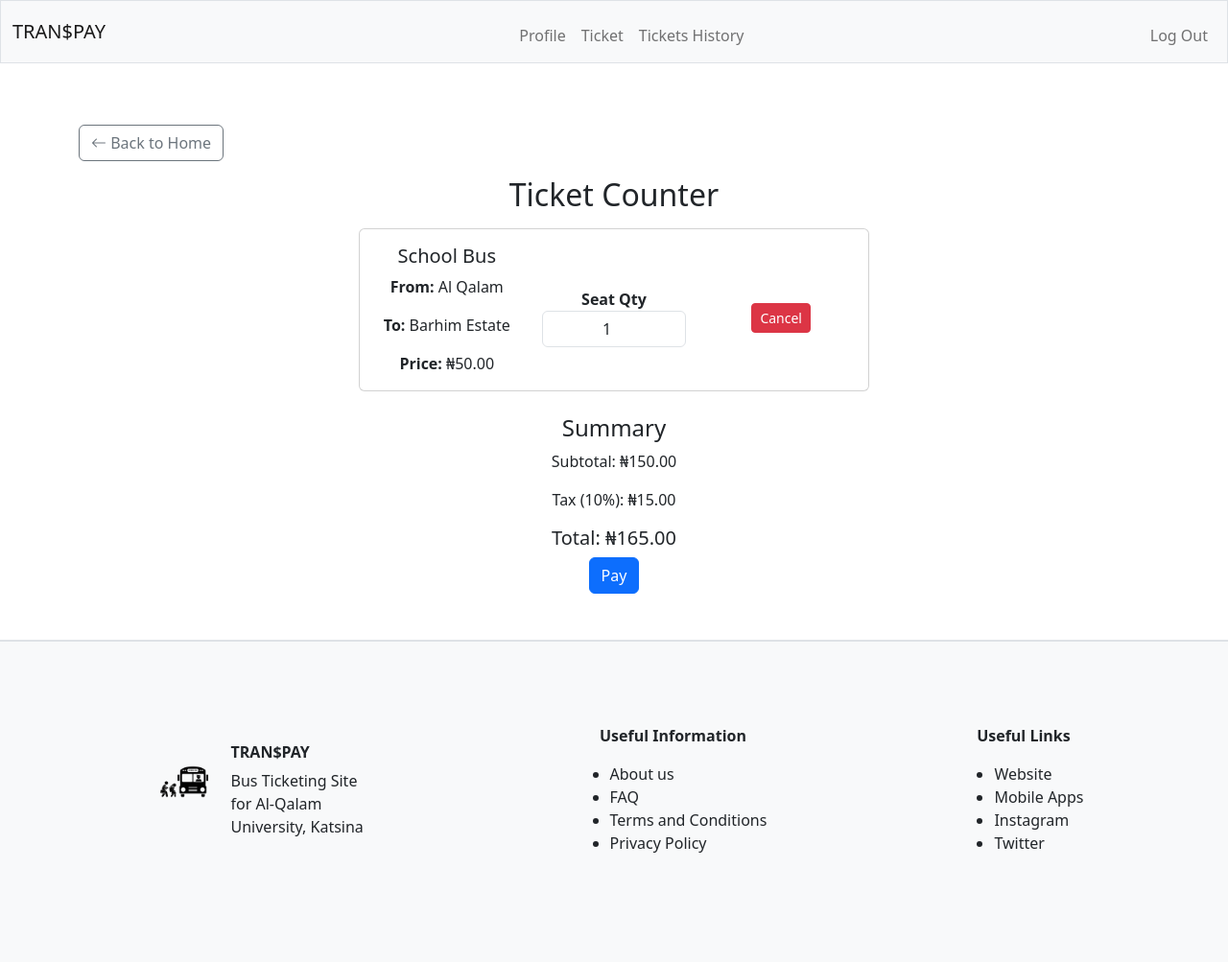
After one commit to Gentlemanintech/transpay, a Flask app: page /ticket-bag in a window 1280 px wide. The commit adds this page. Shown: the whole page at 96% size. Run offline with Flask 3, Linux system fonts and the light colour scheme; a user stored in the database is signed in; some libraries are stand-ins or nearby versions.

Commit message:
Worked on the cart page

```diff
--- a/app.py
+++ b/app.py
@@ -352,6 +352,13 @@ def rides():
         return render_template("rides.html", routes=routes)
 
 
+@app.route("/ticket-bag")
+@login_required
+def ticketCart():
+    return render_template("ticketCart.html")
+
+
+
 
 if __name__ == "__main__":
     app.run(debug=True)
--- a/templates/airtime.html
+++ b/templates/airtime.html
@@ -1,7 +1,9 @@
 {% extends "layout.html" %}
 
 {% block main %}
-
+<div class="container my-3 d-flex justify-content-between align-items-center">
+    <a href="/home" class="btn btn-outline-secondary"><i class="bi bi-arrow-left"></i></a>
+</div>
 <div class="container p-4 shadow-lg p-3 my-5 bg-body rounded">
     <h4>Airtime</h4>
     <hr>
--- a/templates/data.html
+++ b/templates/data.html
@@ -1,7 +1,9 @@
 {% extends "layout.html" %}
 
 {% block main %}
-
+<div class="container my-3 d-flex justify-content-between align-items-center">
+    <a href="/home" class="btn btn-outline-secondary"><i class="bi bi-arrow-left"></i></a>
+</div>
 <div class="container p-4 shadow-lg p-3 my-5 bg-body rounded">
     <h4>Data</h4>
     <hr>
--- a/templates/fundAccount.html
+++ b/templates/fundAccount.html
@@ -1,7 +1,9 @@
 {% extends "layout.html" %}
 
 {% block main %}
-
+<div class="container my-3 d-flex justify-content-between align-items-center">
+    <a href="/home" class="btn btn-outline-secondary"><i class="bi bi-arrow-left"></i></a>
+</div>
 <div class="container p-4 shadow-lg p-3 my-5 bg-body rounded">
     <form action="/fund-account" method="post">
     <h4>Add Money to your Account</h4>
--- /dev/null
+++ b/templates/ticketCart.html
@@ -0,0 +1,43 @@
+    {% extends "layout.html" %}
+
+    {% block main %}
+    <div class="container my-3 d-flex justify-content-between align-items-center">
+        <a href="/home"><button class="btn btn-outline-secondary"><i class="bi bi-arrow-left"></i> Back to Home</button></a>
+    </div>
+    <div class="container d-flex justify-content-center align-items-center">
+        <div class="text-center">
+            <h2 class="mb-3">Ticket Counter</h2>
+            <!-- Cart Item Cards -->
+            <div class="card mb-3">
+                <div class="card-body">
+                    <div class="row align-items-center">
+                        <div class="col-md-4">
+                            <h5 class="card-title">School Bus</h5>
+                            <p class="card-text"><span class="fw-bolder">From:</span> Al Qalam</p>
+                            <p class="card-text"><span class="fw-bolder">To:</span> Barhim Estate</p>
+                            <p class="card-text" id="ticketPrice"><span class="fw-bolder">Price:</span> ₦50.00</p>
+                        </div>
+                        <div class="col-md-4 mt-3">
+                            <label><span class="fw-bolder">Seat Qty</span></label>
+                            <div class="input-group">
+                                <input type="number" class="form-control text-center" id="cartCounter" value="1">
+                            </div>
+                        </div>
+                        <div class="col-md-4 mt-3">
+                            <button class="btn btn-danger btn-sm btn-block">Cancel</button>
+                        </div>
+                    </div>
+                </div>
+            </div>
+
+            <!-- Summary Section -->
+            <div class="mt-4">
+                <h4>Summary</h4>
+                <p>Subtotal: ₦150.00</p>
+                <p>Tax (10%): ₦15.00</p>
+                <h5>Total: ₦165.00</h5>
+                <button class="btn btn-primary btn-block">Pay</button>
+            </div>
+        </div>
+    </div>
+    {% endblock %}
--- a/templates/transHistory.html
+++ b/templates/transHistory.html
@@ -1,8 +1,9 @@
 {% extends "layout.html" %}
 
 {% block main %}
-    <div class="mb-3">
-        <h2>Transactions</h2>
+    <div class="container my-3 d-flex justify-content-between align-items-center">
+      <a href="/home"  class="btn btn-outline-secondary"><i class="bi bi-arrow-left"></i></a>
+      <h2 class="mx-auto">Transactions</h2>
     </div>
     <div class="container border p-4">
     {% if transactions %}
```
Also changed, not shown: templates/home.html (+21 -1 lines), templates/rides.html (+24 -2 lines), static/script.js (line endings or trailing spaces).
